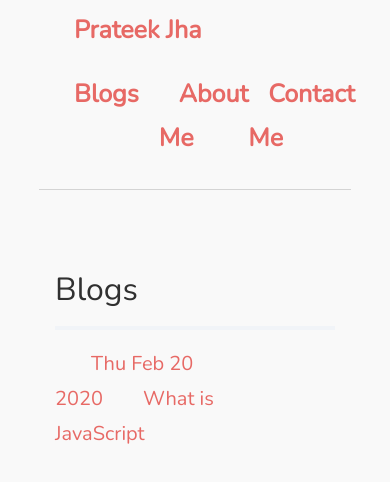
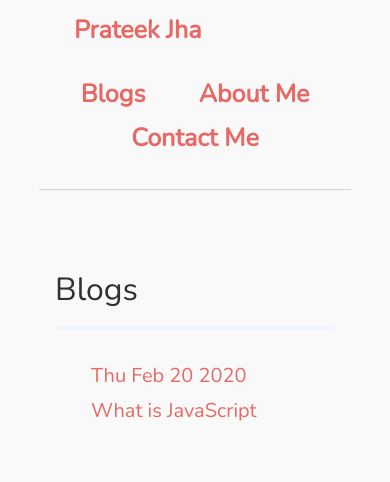
Before and after one commit to prateekj07394/personal_site, a React (Vite) app: page /blogs in a window 390 px wide. Shown: the top 482 px of the page. Built offline with nearby package versions, Linux system fonts and the light colour scheme.

Commit message:
modified blog list for mobile

```diff
--- a/public/index.css
+++ b/public/index.css
@@ -96,6 +96,7 @@ nav{
 nav ul{
     display: flex;
     justify-content: space-around;
+    flex-wrap: wrap;
 }
 nav li {
 
--- a/src/components/Blogs.css
+++ b/src/components/Blogs.css
@@ -15,6 +15,10 @@
 .blog_name_wrapper span{
     margin: 0px 20px;
 }
+.blog_name_wrapper a{
+    display: flex;
+    flex-wrap: wrap;
+}
 .blog_name_wrapper:hover{
     background-color: #f1f4f8;
     cursor: pointer;
--- a/src/components/Blogs.js
+++ b/src/components/Blogs.js
@@ -16,13 +16,15 @@ const Blogs = () => {
     return (
         <section className="blogs_list_wrapper">
             <header>Blogs</header>
-            {blogs.map((blog) =>{
-                const title = blog.title.replace(/ /g,"-").toLowerCase();
+            {blogs.map((blog) => {
+                const title = blog.title.replace(/ /g, "-").toLowerCase();
                 return (
-                    <Link to={`/blog/${title}`} className="blog_name_wrapper"  key={blog.id}>
-                    <span>{new Date(blog.created_on).toDateString()}</span>
-                    <span>{blog.title}</span>
-                </Link>
+                    <div key={blog.id} className="blog_name_wrapper">
+                        <Link to={`/blog/${title}`}   >
+                            <span>{new Date(blog.created_on).toDateString()}</span>
+                            <span>{blog.title}</span>
+                        </Link>
+                    </div>
                 )
             }
             )}
```
